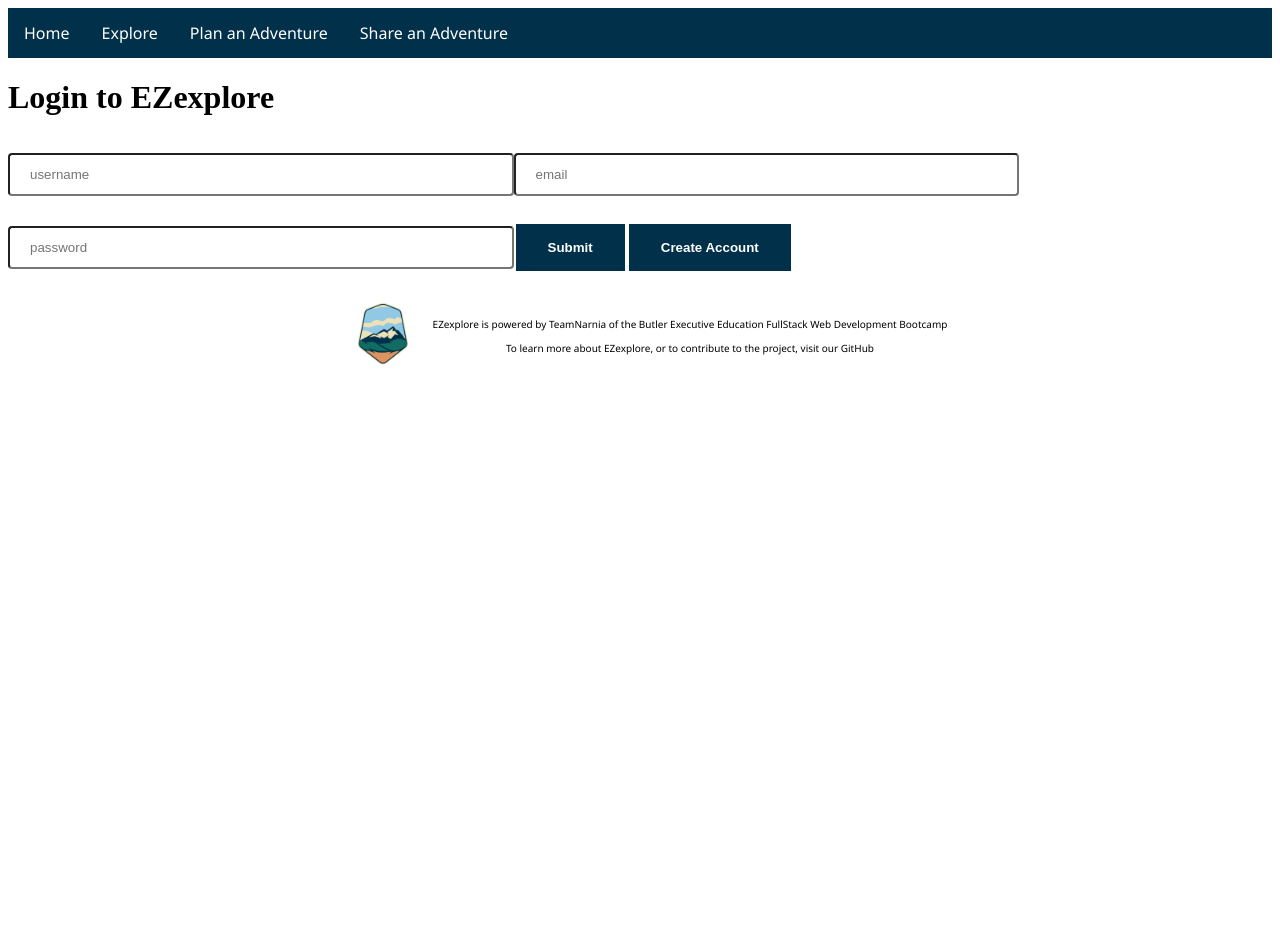
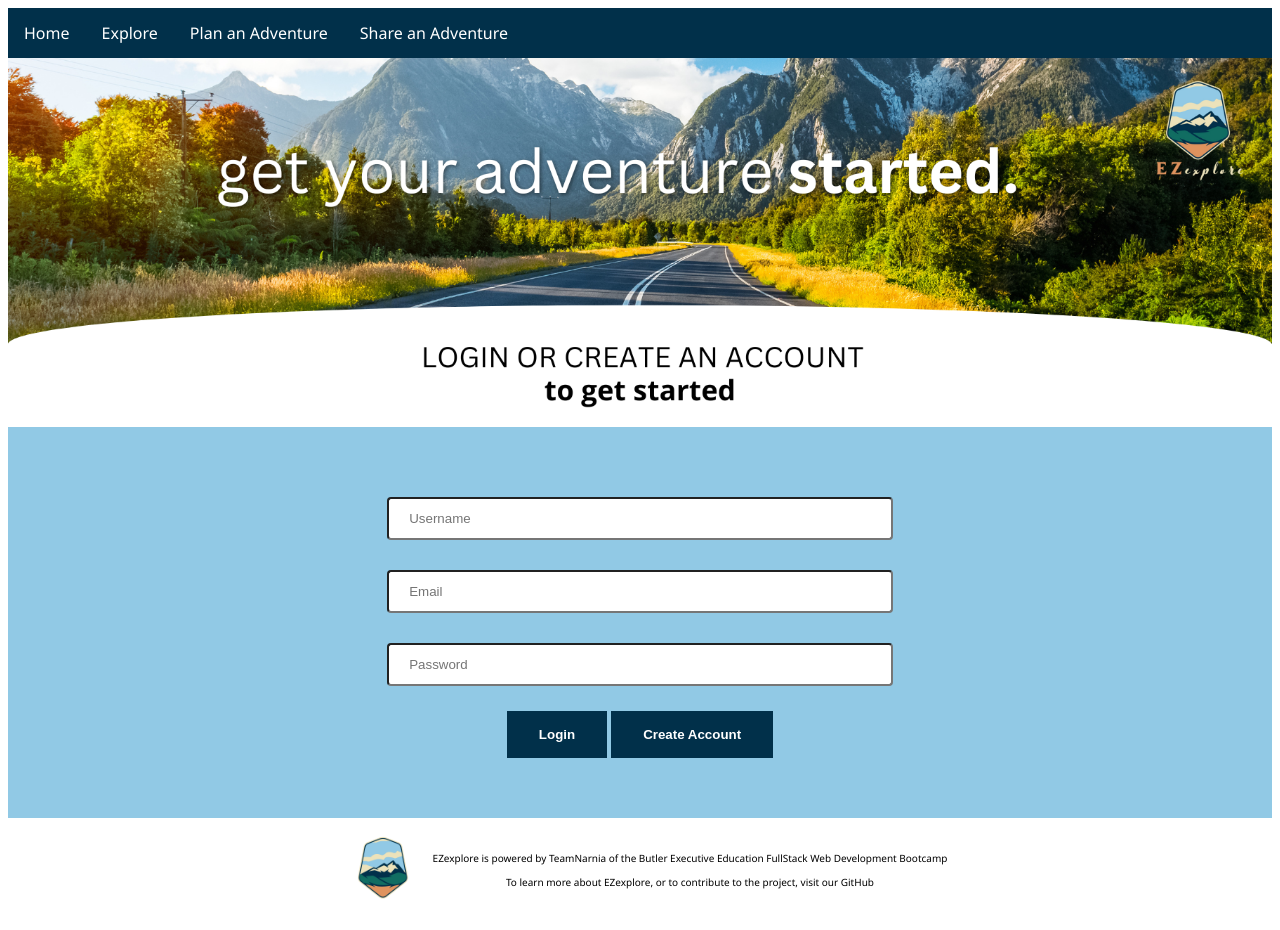
Before and after one commit to Heathlington/ez-explore, a React (Vite) app in the folder Client/: page / in a window 1280 px wide. Before the commit the page ends 800 px from the top, so only its background shows below. Built offline with nearby package versions, Linux system fonts and the light colour scheme; a web font is replaced by a local one.

Commit message:
styled explore and login pages

```diff
--- a/Client/src/components/CityItinerary.jsx
+++ b/Client/src/components/CityItinerary.jsx
@@ -11,7 +11,7 @@ export default function CityItinerary() {
                     </header>
                 </div>
                 <div className="itinerary-details">
-                    <p className="card-text">ONew York is composed of five boroughs: Brooklyn, the Bronx, Manhattan, Queens and Staten Island. It is home to 8.4 million people who speak more than 200 languages, hail from every corner of the globe, and, together, are the heart and soul of the most dynamic city in the world. Home to around 10 million people, NYC has tons of things to see and do. You can barely scratch the surface on a typical four- or five-day visit. In short, New York is impossible to “see” in one visit. This city is home to thousands of restaurants, hundreds of museums, attractions, plays, and quirky things to do.</p>
+                    <p className="card-text">New York is composed of five boroughs: Brooklyn, the Bronx, Manhattan, Queens and Staten Island. It is home to 8.4 million people who speak more than 200 languages, hail from every corner of the globe, and, together, are the heart and soul of the most dynamic city in the world. Home to around 10 million people, NYC has tons of things to see and do. You can barely scratch the surface on a typical four- or five-day visit. In short, New York is impossible to “see” in one visit. This city is home to thousands of restaurants, hundreds of museums, attractions, plays, and quirky things to do.</p>
                 </div>
                 <h4 className="sub-header">WHERE TO STAY</h4>
                     <div className="row">
--- a/Client/src/components/ExploreContainer.jsx
+++ b/Client/src/components/ExploreContainer.jsx
@@ -3,32 +3,25 @@ import BeachItinerary from "./BeachItinerary";
 import MountainItinerary from "./MountainItinerary";
 import CityItinerary from "./CityItinerary";
 import CountrysideItinerary from "./CountrysideItinerary";
+import city_banner from '../assets/city_banner.png'
+import mountain_banner from '../assets/mountain_banner.png'
+import beach_banner from '../assets/beach_banner.png'
+import countryside_banner from '../assets/countryside_banner.png'
+import '../styles/explore.css'
 
 
 export default function ExploreContainer() {
 
 
     return (
-      <div>
-      <CityItinerary />
-      <br></br>
-      <br></br>
-      <br></br>
-      <br></br>
-      <br></br>
-      <MountainItinerary />
-      <br></br>
-      <br></br>
-      <br></br>
-      <br></br>
-      <br></br>
-      <BeachItinerary />
-      <br></br>
-      <br></br>
-      <br></br>
-      <br></br>
-      <br></br>
-      <CountrysideItinerary />
+      <div className="explore-container">
+        <a href={<CityItinerary />}><img src={city_banner} className="explore-img" /></a>
+
+      <a href={<MountainItinerary />}><img src={mountain_banner} className="explore-img" /></a>
+
+      <a href={<BeachItinerary />}><img src={beach_banner} className="explore-img" /></a>
+
+      <a href={<CountrysideItinerary />}><img src={countryside_banner} className="explore-img" /></a>
       </div>
     );
   }
--- a/Client/src/components/Login.jsx
+++ b/Client/src/components/Login.jsx
@@ -1,6 +1,8 @@
 import { useState } from 'react';
 import { createUser, loginUser } from '../utils/API';
 import Auth from '../utils/auth';
+import '../styles/login.css'
+import login_banner from '../assets/login_banner.png'
 
 function Login() {
 
@@ -42,32 +44,32 @@ function Login() {
     }
     return (
       <div className="contact">
-      <div className="container text-center">
-          <h1 className="form-header">Login to EZexplore</h1>
+      <div className="container intake-styles">
+      <img src={login_banner} alt="banner image" className='intake-img' />
         <form className="form" onSubmit={handleFormSubmit}>
           <input
             value={userFormData.username}
             name="username"
             onChange={handleInputChange}
             type="text"
-            placeholder="username"
-          />
+            placeholder="Username"
+          /><br />
           <input
             value={userFormData.email}
             name="email"
             onChange={handleInputChange}
             type="email"
-            placeholder="email"
-          />
+            placeholder="Email"
+          /><br />
           <input
             value={userFormData.password}
             name="password"
             onChange={handleInputChange}
             type="text"
-            placeholder="password"
-          />
+            placeholder="Password"
+          /><br />
 
-          <button className="btn btn-dark" type="submit">Submit</button>
+          <button className="btn btn-dark" type="submit">Login</button>
           <button className="btn btn-dark" type="button">Create Account</button>
         </form>
       </div>
--- a/Client/src/components/Navigation.jsx
+++ b/Client/src/components/Navigation.jsx
@@ -5,11 +5,7 @@ import icon from '../assets/icon.png'
 export default function Navigation({ currentPage, handlePageChange}) {
   return (
     <div className="nav-container">
-      {/* <img src={icon} className="icon" alt="EZexplore icon" /> */}
     <ul className="nav nav-tabs">
-      {/* <li className="nav-item">
-        <img src={icon} alt="EZexplore icon" />
-      </li> */}
       <li className="nav-item">
         <a
           href="#home"
--- /dev/null
+++ b/Client/src/styles/explore.css
@@ -0,0 +1,9 @@
+.explore-container {
+    display: inline-block;
+}
+
+.explore-img {
+    width: 100%;
+    height: auto;
+    padding: 20px;
+}
--- a/Client/src/styles/home.css
+++ b/Client/src/styles/home.css
@@ -1,6 +1,4 @@
-/* .home {
-    background-color: #91c9e5;
-} */
+
 img {
     width: 100%;
     height: auto;
```
Also changed, not shown: Client/src/assets/login_banner.png (added), Client/src/styles/login.css (added), Client/src/styles/navigation.css (line endings or trailing spaces).
